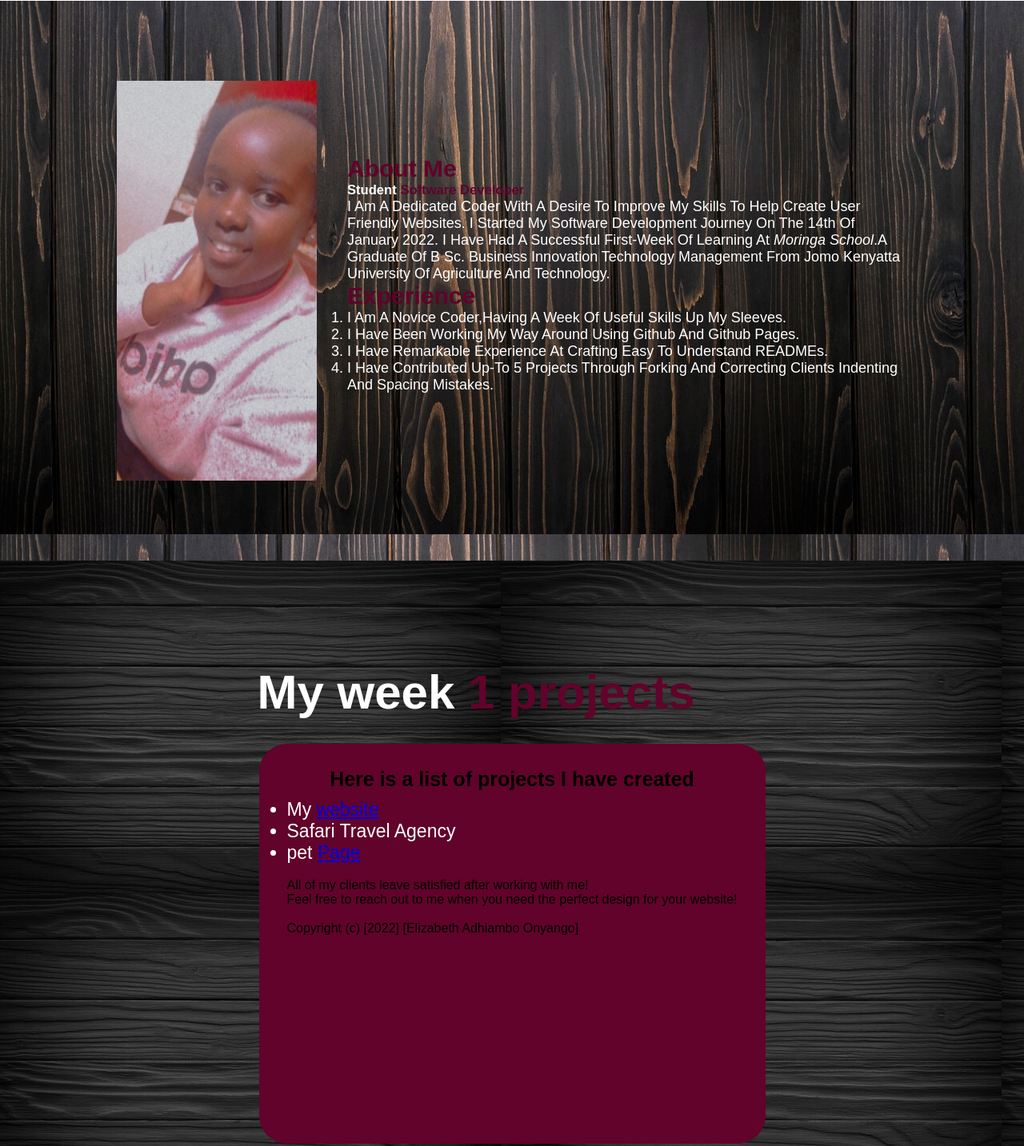
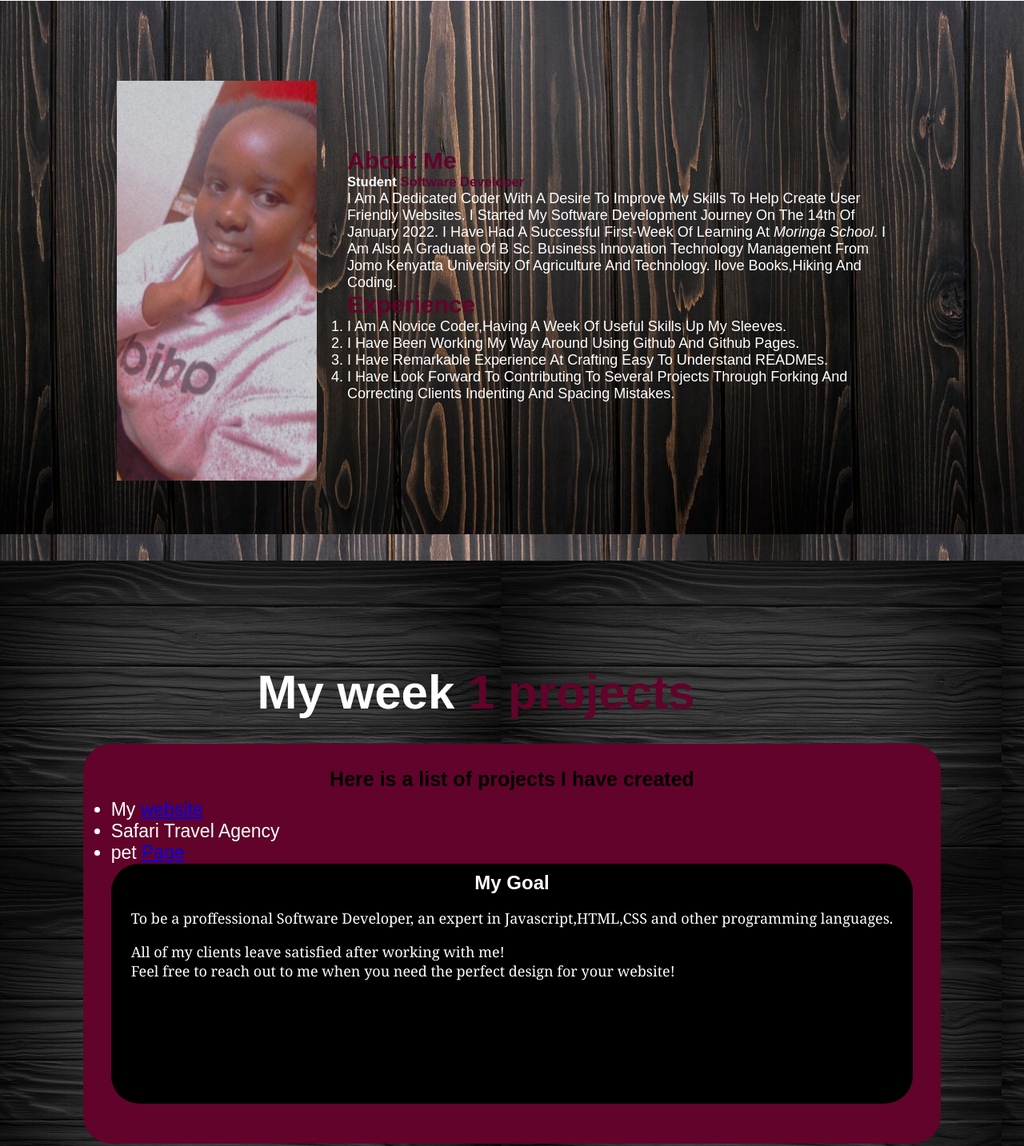
Before and after one commit to Liz-Adhiambo/week1-ip, a plain HTML site: page index.html in a window 1280 px wide. Shown: the part 799-2232 px from the top of the page at 80% size. Drawn offline with Linux system fonts and the light colour scheme.

Commit message:
added new box and content called goals

```diff
--- a/index.html
+++ b/index.html
@@ -50,14 +50,14 @@
         <p>I am a dedicated coder with a desire to improve my skills to help create user friendly websites.
           I
           started my software development journey on the 14th of January 2022. I have had a successful first-week of
-          learning at <em>Moringa School</em>.A graduate of B Sc. Business Innovation Technology management from Jomo
-          Kenyatta University of Agriculture and Technology.
+          learning at <em>Moringa School</em>. I am also a graduate of B Sc. Business Innovation Technology management from Jomo
+          Kenyatta University of Agriculture and Technology. Ilove books,hiking and coding.
         <h2>Experience</h2>
         <ol>
           <li>I am a novice coder,having a week of useful skills up my sleeves. </li>
           <li>I have been working my way around using Github and Github pages.</li>
           <li>I have remarkable experience at crafting easy to understand READMEs.</li>
-          <li>I have contributed up-to 5 projects through forking and correcting clients indenting and spacing
+          <li>I have look forward to contributing to several projects through forking and correcting clients indenting and spacing
             mistakes.</p>
 
       </div>
@@ -78,24 +78,27 @@
           <li>Safari Travel Agency</li>
           <li> pet <a href="https://liz2222.github.io/pet-page/"> Page</a></li>
         </ul>
+      <div class="goal">
+        <h2>My Goal</h2>
+        <br>
+       <p>To be a proffessional Software Developer, an expert in Javascript,HTML,CSS and other programming languages. </p>
 
-        <br class="pp">
+        <br>
         <p>All of my clients leave satisfied after working with me! <br>
           Feel free to reach out to me when you need the
           perfect
           design for your website!</p>
-          <br>
+        <br>
+      </div>
 
-          <footer>Copyright (c) [2022] [Elizabeth Adhiambo Onyango]</footer>
+
 
       </div>
 
     </div>
   </div>
 
-
-
-
+<footer>Copyright (c) [2022] [Elizabeth Adhiambo Onyango]</footer>
 
 </body>
 
--- a/styles.css
+++ b/styles.css
@@ -126,5 +126,26 @@ font-size: 23px;
 .card ul :hover{color: rgb(12, 11, 12);}
 .pp{color: black;
  font-size: 25px;
+  }
 
+.goal{display: block;
+      justify-content: center;
+    align-items: center;
+  min-width:300px;}
+
+  .goal{height: 300px;
+  background-color:black;
+box-shadow: #101010;
+color: white;
+text-align: justify;
+padding: 10px 25px;
+border-radius: 35px;
+border-color: red;
+border-width: 3px;}
+
+.goal h2{
+  text-align: center;
 }
+.goal p{font-family:  Georgia;
+font-size: 18px;
+}
```
